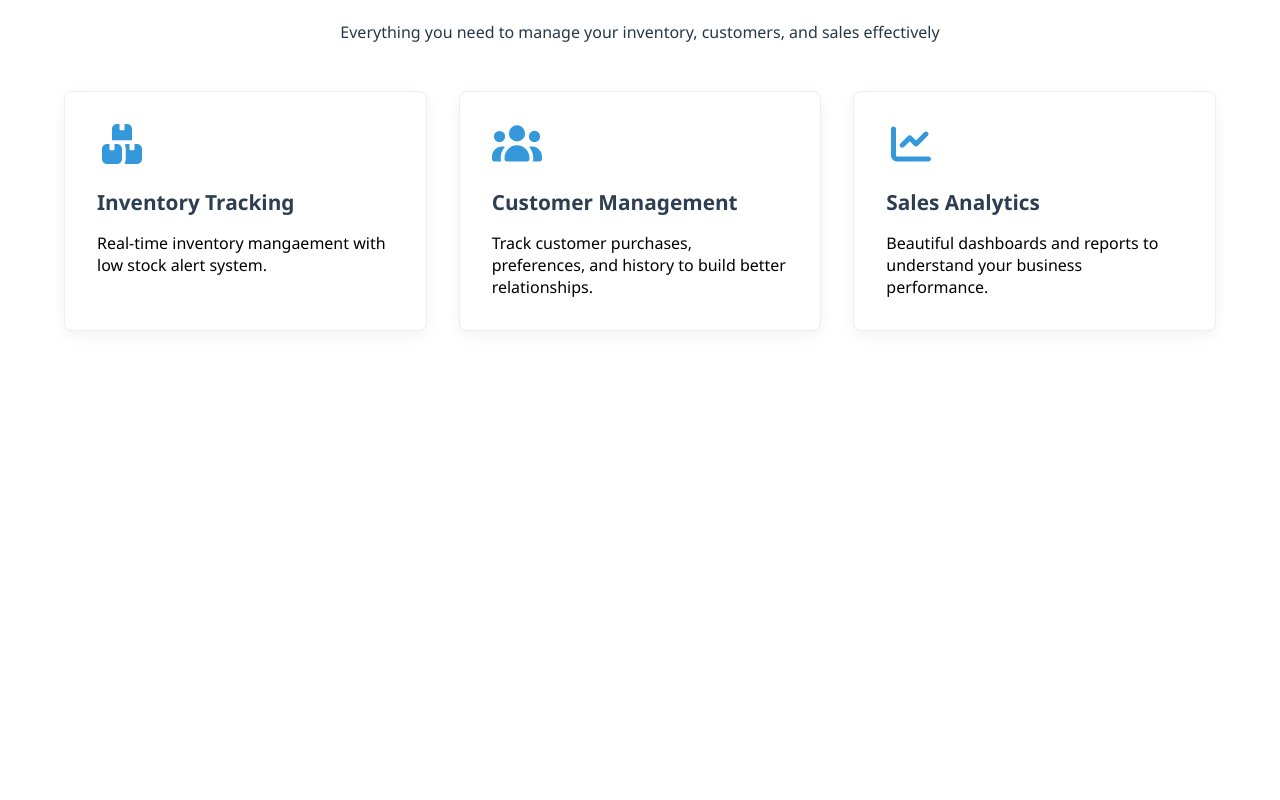
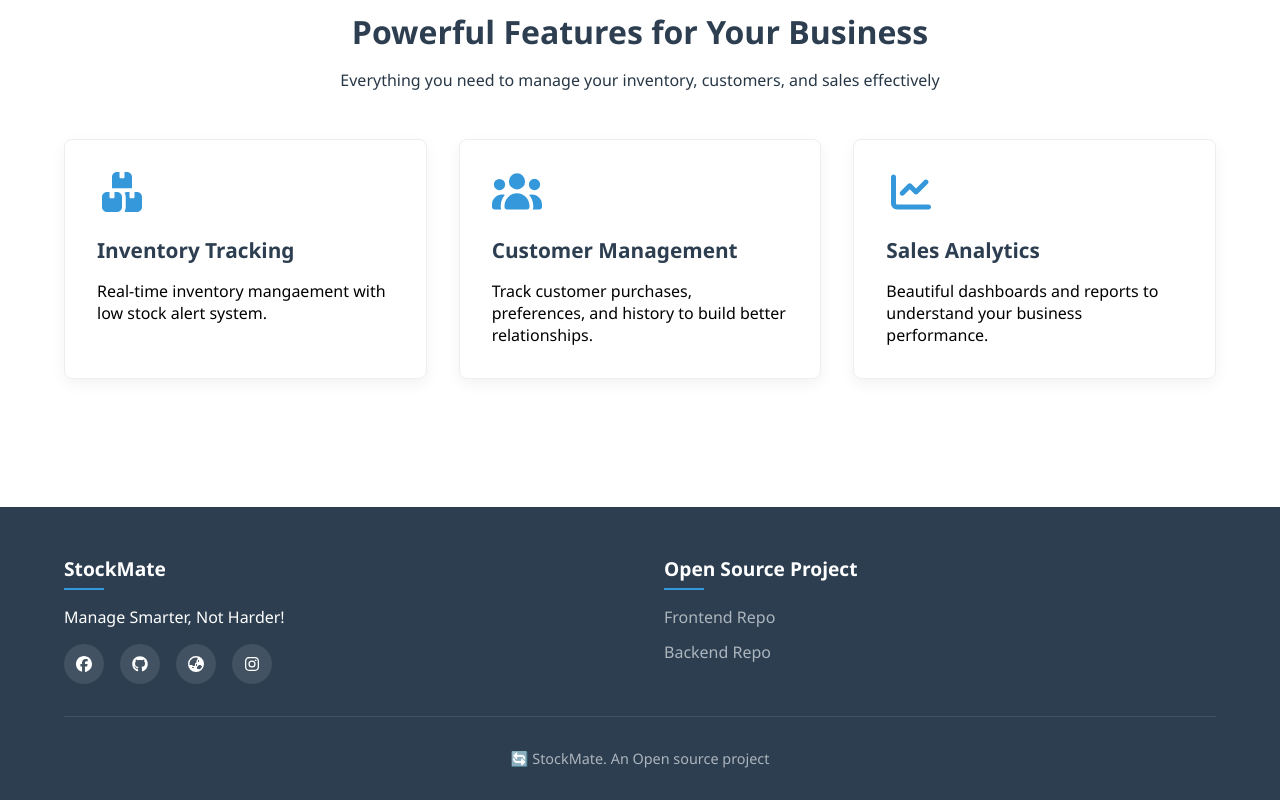
Before and after one commit to Anush980/Customer_Inventory_Management_System, a React (Create React App) app: page / in a window 1280 px wide. Shown: the part 988-1788 px from the top of the page. Before the commit the page ends 1399 px from the top, so only its background shows below. Built offline with nearby package versions, Linux system fonts and the light colour scheme.

Commit message:
feat:Added landing page footer

```diff
--- /dev/null
+++ b/src/components/landing/LandingFooter/LandingFooter.jsx
@@ -0,0 +1,61 @@
+import React from "react";
+import "./landingFooter.css";
+import { FontAwesomeIcon } from "@fortawesome/react-fontawesome";
+import {
+  faFacebook,
+  faGithub,
+  faInstagram,
+} from "@fortawesome/free-brands-svg-icons";
+import { faGlobe, faGlobeAsia } from "@fortawesome/free-solid-svg-icons";
+
+const LandingFooter = () => {
+  return (
+    <footer id="footer">
+      <div className="footer-content">
+        <div className="footer-column">
+          <h3>StockMate</h3>
+          <p>Manage Smarter, Not Harder!</p>
+
+          <div className="social-links">
+            <a href="https://facebook.com/anush232" className=" facebook">
+              <FontAwesomeIcon icon={faFacebook} />
+            </a>
+
+            <a href="https://github.com/anush980" className=" github">
+              <FontAwesomeIcon icon={faGithub} />
+            </a>
+            <a
+              href="https://react-portfolio-jade-tau.vercel.app"
+              className=" website"
+            >
+              <FontAwesomeIcon icon={faGlobeAsia} />
+            </a>
+            <a href="https://instagram.com/_anush232" className=" instagram">
+              <FontAwesomeIcon icon={faInstagram} />
+            </a>
+          </div>
+        </div>
+        <div className="footer-column">
+          <h3>Open Source Project</h3>
+          <ul>
+            <li>
+              <a href="https://github.com/Anush980/Customer_Inventory_Management_System">
+                Frontend Repo
+              </a>
+            </li>
+            <li>
+              <a href="https://github.com/Anush980/CIMS_Backend">
+                Backend Repo
+              </a>
+            </li>
+          </ul>
+        </div>
+      </div>
+      <div className="copyright">
+        <p>&#128260; StockMate. An Open source project</p>
+      </div>
+    </footer>
+  );
+};
+
+export default LandingFooter;
--- /dev/null
+++ b/src/components/landing/LandingFooter/landingFooter.css
@@ -0,0 +1,80 @@
+ footer {
+            background-color: var(--dark);
+            color: white;
+            padding: 3rem 5% 2rem;
+        }
+
+        .footer-content {
+            display: grid;
+            grid-template-columns: repeat(auto-fit, minmax(200px, 1fr));
+            gap: 3rem;
+            max-width: 1200px;
+            margin: 0 auto;
+        }
+
+        .footer-column h3 {
+            font-size: 1.2rem;
+            margin-bottom: 1.5rem;
+            position: relative;
+            color: white;
+        }
+
+        .footer-column h3::after {
+            content: '';
+            position: absolute;
+            left: 0;
+            bottom: -8px;
+            width: 40px;
+            height: 2px;
+            background-color: var(--primary);
+        }
+
+        .footer-column ul {
+            list-style: none;
+        }
+
+        .footer-column ul li {
+            margin-bottom: 0.8rem;
+        }
+
+        .footer-column ul li a {
+            color: #adb5bd;
+            text-decoration: none;
+            transition: color 0.3s;
+        }
+
+        .footer-column ul li a:hover {
+            color: white;
+        }
+
+        .social-links {
+            display: flex;
+            gap: 1rem;
+            margin-top: 1rem;
+        }
+
+        .social-links a {
+            display: inline-flex;
+            align-items: center;
+            justify-content: center;
+            width: 40px;
+            height: 40px;
+            background-color: rgba(255,255,255,0.1);
+            border-radius: 50%;
+            color: white;
+            transition: background-color 0.3s;
+        }
+
+        .social-links a:hover {
+            background-color: var(--primary);
+        }
+
+        .copyright {
+            text-align: center;
+            padding-top: 2rem;
+            margin-top: 2rem;
+            border-top: 1px solid rgba(255,255,255,0.1);
+            color: #adb5bd;
+            font-size: 0.9rem;
+
+        }
--- a/src/components/landing/features/feature.css
+++ b/src/components/landing/features/feature.css
@@ -1,5 +1,6 @@
     .features-wrapper {
-            padding: 5rem 5%;
+
+            padding: 8rem 5%;
             background-color: white;
 
         }
--- a/src/components/landing/navbar/LandingNavbar.jsx
+++ b/src/components/landing/navbar/LandingNavbar.jsx
@@ -30,7 +30,7 @@ const LandingNavbar = () => {
           <img src={logo} alt="photo" />
           <div className="logo-title">
             <h1>
-              <a href="#home">StockMate</a>
+              <a href="/">StockMate</a>
             </h1>
             <p>Manage Smarter, Not harder</p>
           </div>
@@ -38,17 +38,15 @@ const LandingNavbar = () => {
 
         <ul className={`nav-links ${isOpen? "open": ""}`}>
           <li>
-            <a href="#home">Home</a>
+            <a href="#">Home</a>
           </li>
           <li>
             <a href="#features">Features</a>
           </li>
-          <li>
-            <a href="#usuage">How to use </a>
-          </li>
+
 
           <li>
-            <a href="#contact">Contact</a>
+            <a href="#footer">Contact</a>
           </li>
         </ul>
         <div className="nav-buttons">
--- a/src/pages/landingPage/index.jsx
+++ b/src/pages/landingPage/index.jsx
@@ -5,6 +5,7 @@ import Button from "../../components/ui/Button/Button";
 import LandingNavbar from "../../components/landing/navbar/LandingNavbar";
 import "./landingPage.css";
 import Feature from "../../components/landing/features/Feature";
+import LandingFooter from "../../components/landing/LandingFooter/LandingFooter";
 
 
 const LandingPage = () => {
@@ -41,6 +42,7 @@ const LandingPage = () => {
         </div>
       </section>
       <Feature/>
+      <LandingFooter/>
     </div>
   );
 };
```
Also changed, not shown: public/robots.txt (deleted), src/assets/Preview/LandingPreview.png (added), src/logo.svg (deleted).
